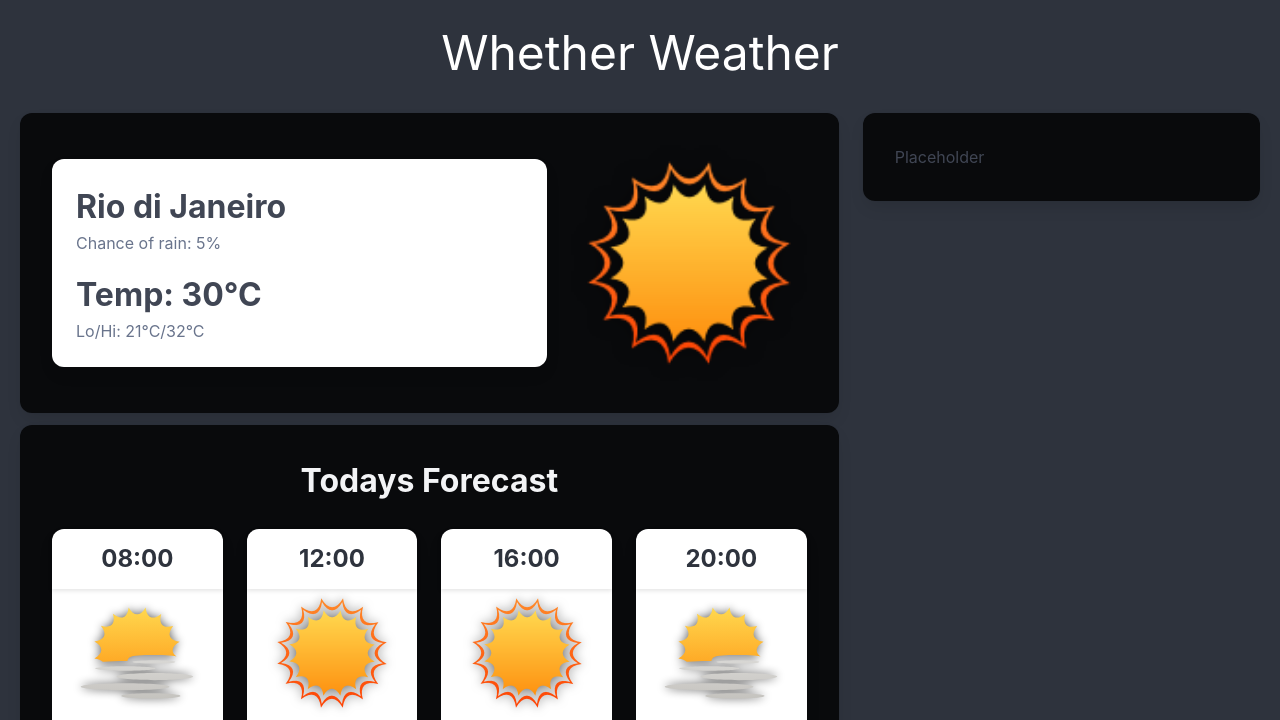
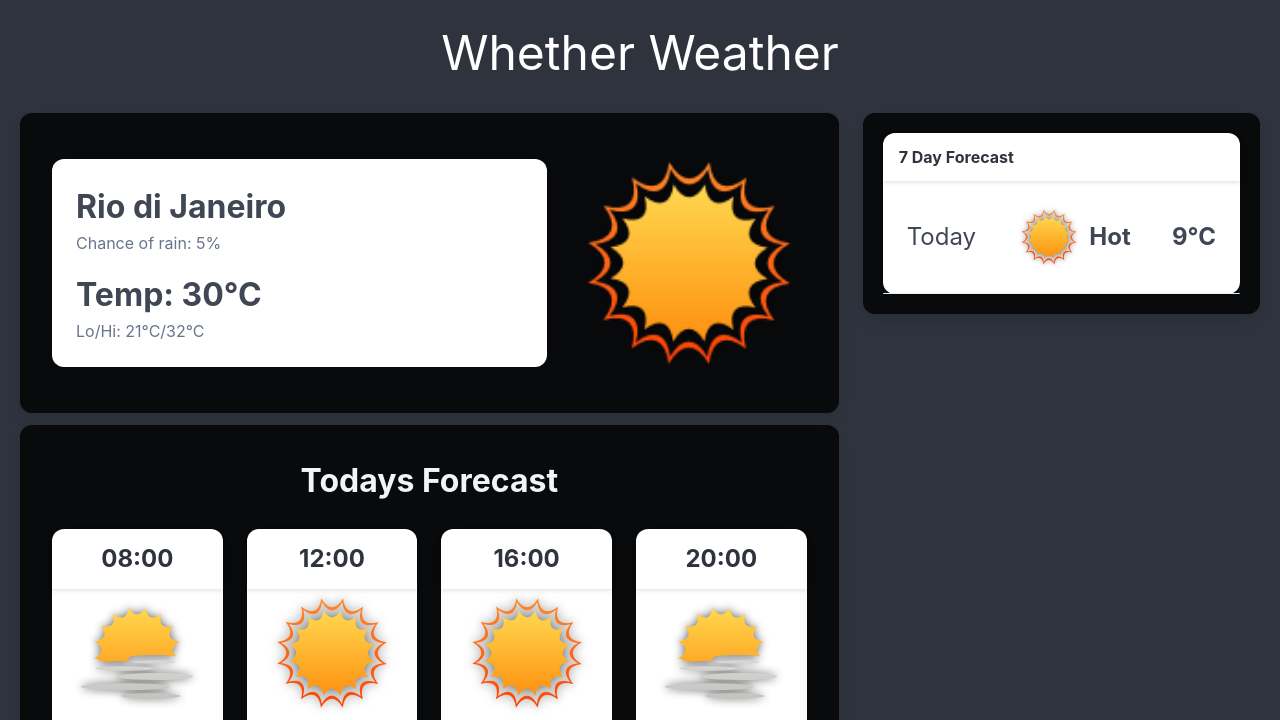
Before and after one commit to AdamMcCarthyCS/web-dev-1-assignment-2, an Eleventy site: page pages/rio.html in a window 1280 px wide. Shown: the part 55-775 px from the top of the page. Built offline with nearby package versions, Linux system fonts and the light colour scheme; Eleventy itself is replaced by a stand-in of ours; files that its build step writes are made by us from their sources.

Commit message:
feat(forecast): add structure of seven day forecast
- Added card component
- Displayed day, icon, and temp in flex container

```diff
--- a/pages/rio.html
+++ b/pages/rio.html
@@ -41,7 +41,7 @@
         <!-- START LEFT PANEL -->
 
         <!-- CURRENT WEATHER START -->
-        <div class="column is-8">
+        <div class="column">
             <section class="container box columns has-background-black is-vcentered">
                 <div class="column is-two-thirds">
                     <div class="card">
@@ -194,9 +194,33 @@
         <!-- END LEFT PANEL -->
 
         <!--- START RIGHT PANEL -->
-        <div class="column is-4">
+        <div class="is-flex is-flex-direction-column column is-4">
             <section class="box has-background-black">
-                <div class="column">Placeholder</div>
+
+                <div class="card is-flex is-flex-direction-column">
+                    <div class="card-header">
+                        <div class="card-header-title">
+                            7 Day Forecast
+                        </div>
+                    </div>
+
+                    <!-- START FORECAST DAY-->
+                    <div class="card-content is-flex is-justify-content-space-between is-align-items-center">
+                        <p class="is-size-4">Today</p>
+                        <div class="is-flex is-align-items-center is-gap-1">
+                            <figure class="image is-64x64 is-inline-block">
+                                <img src="/assets/images/sun-image.png" alt="sun image">
+                            </figure>
+                            <p class="is-size-4 has-text-weight-bold">Hot</p>
+                        </div>
+                        <p class="has-text-weight-bold is-size-4">9&deg;C</p>
+                    </div>
+                    <div class="card-footer"></div>
+                    <!-- END FORECAST DAY-->
+
+
+                </div>
+
             </section>
         </div>
         <!--- END RIGHT PANEL -->
```
